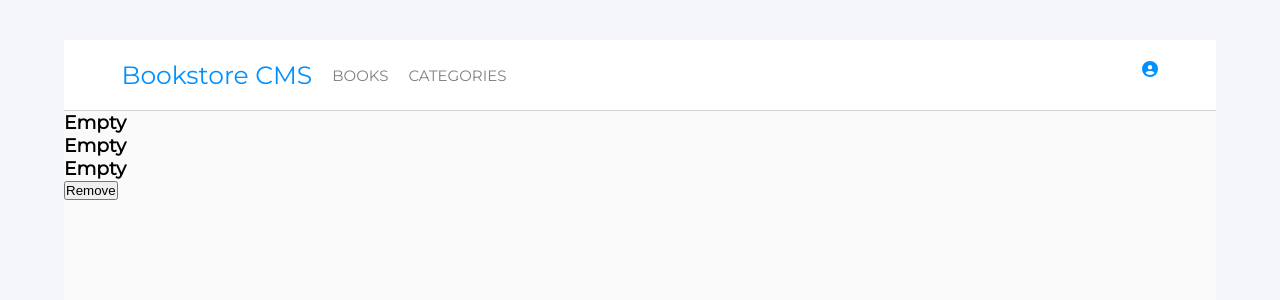
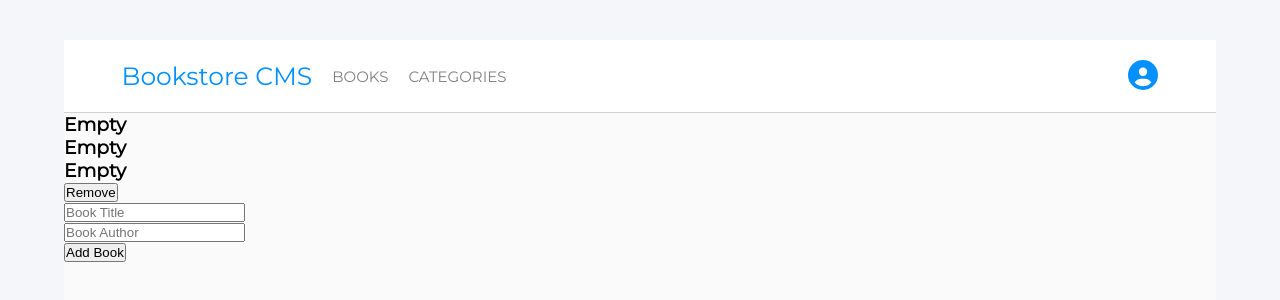
Before and after one commit to Alhajideen/Bookstore, a React (Create React App) app: page / in a window 1280 px wide. Shown: the top 300 px of the page. Built offline with nearby package versions, Linux system fonts and the light colour scheme.

Commit message:
pass the InputBook component to Bookcontainer

```diff
--- a/src/App.js
+++ b/src/App.js
@@ -1,5 +1,6 @@
 import { Route, Routes } from 'react-router-dom';
 import BookContainer from './Components/BookContainer';
+import Category from './Components/Category';
 import Nav from './Components/Nav';
 
 function App() {
@@ -9,6 +10,7 @@ function App() {
         <Nav />
         <Routes>
           <Route path="/" element={<BookContainer />} />
+          <Route path="/categories" element={<Category />} />
         </Routes>
       </section>
     </div>
--- a/src/Components/BookContainer.js
+++ b/src/Components/BookContainer.js
@@ -1,6 +1,6 @@
 import React from 'react';
 import Book from './Book';
-import { BrowserRouter, Routes, Route } from 'react-router-dom';
+import InputBook from './InputBook';
 
 function BookContainer() {
   return (
@@ -14,6 +14,9 @@ function BookContainer() {
           <button>Remove</button>
         </div>
       </section>
+      <div className="add book">
+        <InputBook />
+      </div>
     </div>
   );
 }
--- a/src/Components/Category.js
+++ b/src/Components/Category.js
@@ -3,7 +3,7 @@ import React from 'react';
 function Category() {
   return (
     <div>
-      <Button>Check status</Button>
+      <button>Check status</button>
     </div>
   );
 }
--- a/src/Components/Nav.js
+++ b/src/Components/Nav.js
@@ -2,6 +2,7 @@ import React from 'react';
 import { CgProfile } from 'react-icons/cg';
 import { FontAwesomeIcon } from '@fortawesome/react-fontawesome';
 import { faUserCircle } from '@fortawesome/free-solid-svg-icons';
+import { Link } from 'react-router-dom';
 
 function Nav() {
   return (
@@ -10,8 +11,12 @@ function Nav() {
         <nav className="nav-bar">
           <ul className="nav-links">
             <li className="logo">Bookstore CMS</li>
-            <li className="book-cat">BOOKS</li>
-            <li className="book-cat">CATEGORIES</li>
+            <Link to={'/'}>
+              <li className="book-cat">BOOKS</li>
+            </Link>
+            <Link to={'/categories'}>
+              <li className="book-cat">CATEGORIES</li>
+            </Link>
           </ul>
           <div className="avatar">
             <span>
--- a/src/index.css
+++ b/src/index.css
@@ -52,6 +52,10 @@ html {
   font-size: 25px;
 }
 
+.nav-bar .nav-links a {
+  text-decoration: none;
+}
+
 .nav-bar .nav-links .book-cat {
   color: grey;
   font-size: 15px;
@@ -59,4 +63,6 @@ html {
 
 .user-circle {
   color: #0290ff;
+  width: 30px;
+  height: 30px;
 }
```
